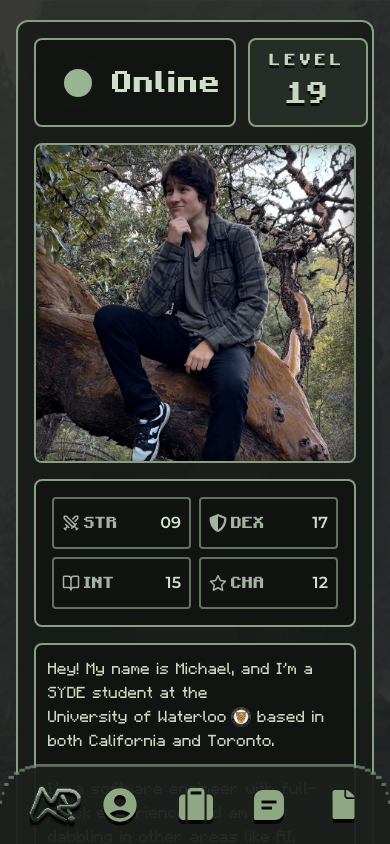
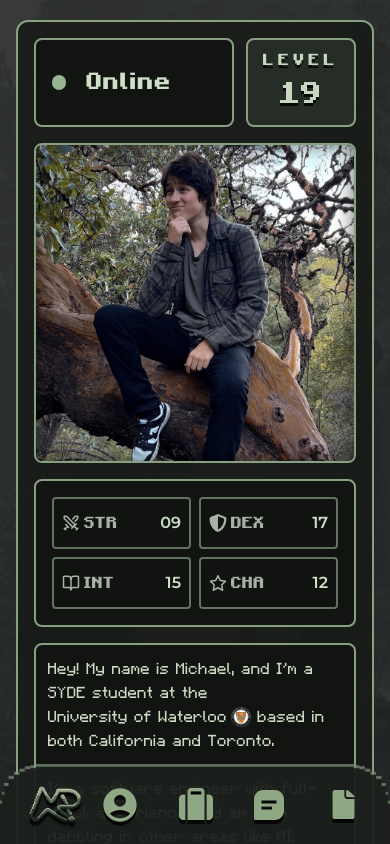
Before and after one commit to mic77pas/mp-portfolio, a Next.js app: page /about in a window 390 px wide. Shown: the top 844 px of the page. Built offline with nearby package versions, Linux system fonts and the light colour scheme.

Commit message:
About mobile scaling fixed

```diff
--- a/_components/AboutHeader.tsx
+++ b/_components/AboutHeader.tsx
@@ -333,8 +333,8 @@ function StatusCard({
   pingColor: string;
 }) {
   return (
-    <div className="flex h-full lg:h-fit w-full pl-7 lg:pl-2 shrink-0 items-center justify-start gap-5 lg:gap-3 rounded-lg border-2 border-[#87a082] bg-[#121412] px-3 py-2">
-      <span className="relative flex h-7 w-7 lg:h-3 lg:w-3">
+    <div className="flex h-full lg:h-fit w-full pl-4 lg:pl-2 shrink-0 items-center justify-start gap-5 lg:gap-3 rounded-lg border-2 border-[#87a082] bg-[#121412] px-3 py-2">
+      <span className="relative flex shrink-0 h-[0.9em] w-[0.9em]">
         <span
           className={`absolute inline-flex h-full w-full rounded-full animate-ping opacity-75 ${pingColor}`}
         />
@@ -344,7 +344,7 @@ function StatusCard({
       </span>
 
       <p
-        className={`font-minecraft text-3xl lg:text-[16px] font-bold tracking-wide ${statusColor}`}
+        className={`font-minecraft text-[clamp(18px,6vw,26px)] md:text-[18px] font-bold tracking-wide ${statusColor}`}
       >
         {statusText}
       </p>
@@ -352,14 +352,14 @@ function StatusCard({
   );
 }
 
-function LevelCard() {
+function LevelCard({ age }: { age: number }) {
   return (
     <div className="flex h-fit w-full flex-col items-center justify-center rounded-lg border-2 border-[#87a082] bg-[#262D26] px-4 py-2 text-[#C7D8C0]">
       <p className="font-minecraft font-bold tracking-[4px] drop-shadow-[0_3px_0_rgba(0,0,0,0.8)]">
         LEVEL
       </p>
       <p className="font-minecraft text-[30px] font-bold drop-shadow-[0_3px_0_rgba(0,0,0,0.8)]">
-        19
+        {age}
       </p>
     </div>
   );
@@ -428,8 +428,6 @@ export default function AboutHeader() {
     return years;
   }, []);
 
-
-
   useEffect(() => {
     const FORCE_TEST_HOUR = null;
 
@@ -473,8 +471,8 @@ export default function AboutHeader() {
       />
 
       <div className="flex w-full flex-col gap-4 rounded-xl border-2 border-[#87a082] bg-[#181B18]/90 p-4 sm:p-6 lg:flex-row lg:p-8">
-        <div className="flex gap-3 lg:hidden">
-          <div className="flex-1">
+        <div className="flex w-full min-w-0 gap-3 lg:hidden">
+          <div className="min-w-0 flex-1">
             <StatusCard
               statusText={statusText}
               statusColor={statusColor}
@@ -483,8 +481,8 @@ export default function AboutHeader() {
             />
           </div>
 
-          <div className="min-w-[120px]">
-            <LevelCard />
+          <div className="w-[110px] shrink-0 sm:w-[120px]">
+            <LevelCard age={age} />
           </div>
         </div>
 
@@ -522,7 +520,7 @@ export default function AboutHeader() {
                 dotColor={dotColor}
                 pingColor={pingColor}
               />
-              <LevelCard />
+              <LevelCard age={age} />
             </div>
 
             <div className="hidden w-full rounded-lg border-2 border-[#87a082] bg-[#121412] p-4 lg:block">
@@ -530,8 +528,8 @@ export default function AboutHeader() {
                 <Bar label="HP" pct={82} icon={<FaHeart />} />
                 <Bar
                   label="EXP"
-  pct={birthdayProgress}
-  icon={<FaArrowAltCircleUp />}
+                  pct={birthdayProgress}
+                  icon={<FaArrowAltCircleUp />}
                   valueText={"Lvl. up on July 30th!"}
                 />
               </div>
```
